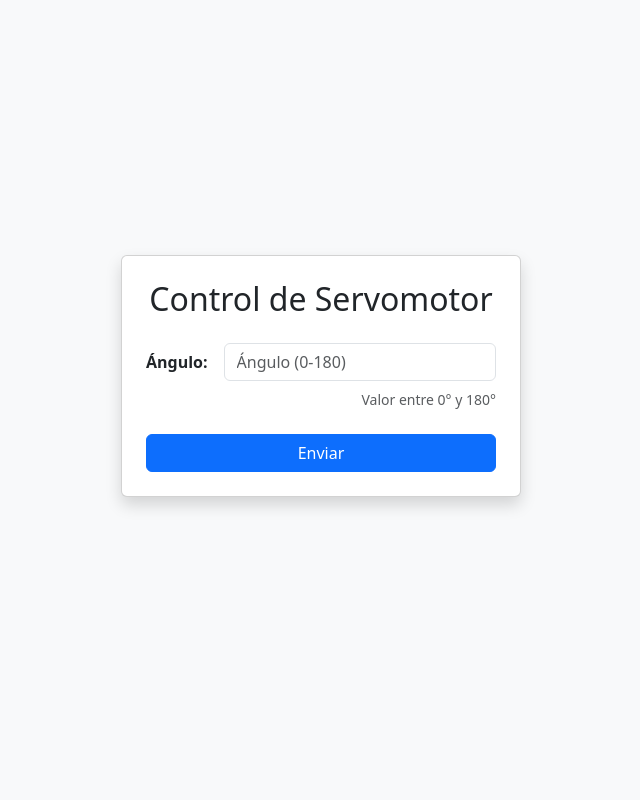
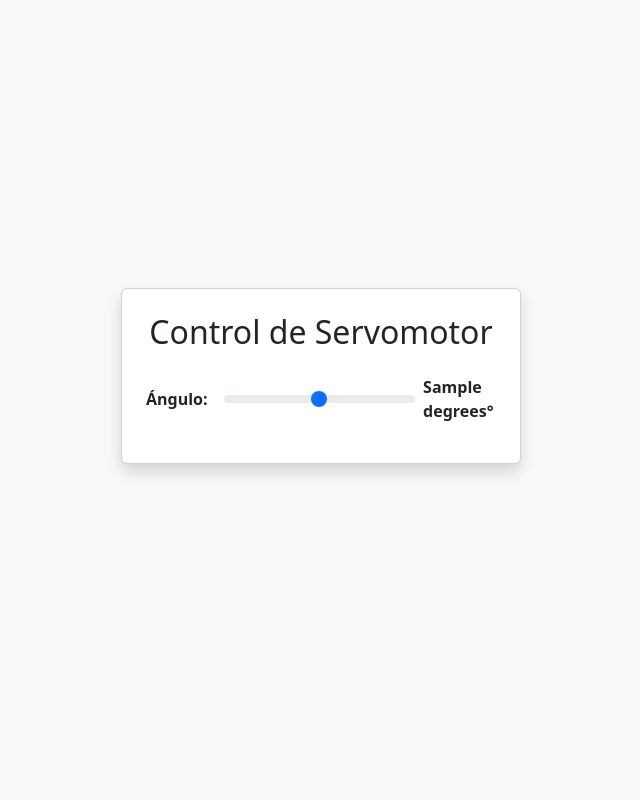
Before and after one commit to Torito77/Servomotor-control, a Flask app: template templates/index.html in a window 1280 px wide. Shown: the whole page, without its empty margins (319-959 px from the left). Run offline with Flask 3, Linux system fonts and the light colour scheme; the template is opened without the code that fills it: most values are stand-ins (such as "Sample title", 1, 10 or a date in 2020); some libraries are stand-ins or nearby versions.

Commit message:
Update on input

```diff
--- a/main.py
+++ b/main.py
@@ -11,19 +11,20 @@ Bootstrap5(app)
 
 SERIAL_PORT = 'COM3'
 BAUD_RATE = 9600
+try:
+    arduino = serial.Serial(SERIAL_PORT, BAUD_RATE, timeout=1)
+except serial.SerialException as e:
+    print(f"Error al abrir el puerto COM3: {e}")
+    arduino = None
+else:
+    print("Connected succesfully")
+
+
 def send_to_arduino(angle):
     try:
-        # Open the serial connection
-        ser = serial.Serial(SERIAL_PORT, BAUD_RATE, timeout=1)
-        time.sleep(2)  # Wait for the Arduino to initialize
-
         # Send the angle value followed by a newline
-        ser.write(f"{angle}\n".encode())
+        arduino.write(f"{angle}\n".encode())
         time.sleep(0.1)  # Give Arduino time to process
-
-        # Close the connection
-        ser.close()
-        return True
 
     except Exception as e:
         print(f"Error communicating with Arduino: {e}")
@@ -34,13 +35,13 @@ def send_to_arduino(angle):
 @app.route('/', methods=["GET","POST"])
 def home():
     angle = 90
-
+    message = None
     if request.method == 'POST':
 
         angle = request.form.get('angle', type=int)
-        send_to_arduino(angle)
 
         if angle is not None and (0 <= angle <= 180):
+            print(angle)
             if send_to_arduino(angle):
                 message = f"Successfully sent angle: {angle}°"
             else:
@@ -52,4 +53,4 @@ def home():
 
 
 if __name__ == "__main__":
-    app.run(debug=True)
+    app.run()
--- a/templates/index.html
+++ b/templates/index.html
@@ -12,21 +12,31 @@
             </div>
         {% endif %}
 
-        <form id="contactForm" name="sentMessage" action="{{ url_for('home') }}" method="post">
+        <form id="contactForm" name="sentMessage"  method="post">
             <div class="mb-3">
                 <div class="d-flex align-items-center mb-2">
                     <label for="angle" class="form-label me-3 fw-bold mb-0" style="width: 80px;">Ángulo:</label>
-                    <input type="number" class="form-control" id="angle" name="angle" min="0" max="180"
-                            value="{{ degrees }}" placeholder="Ángulo (0-180)" required>
+                    <input type="range" class="form-range me-2" id="angle" name="angle"
+                            min="0" max="180" value="{{ degrees }}" oninput="updateAngle(this.value)">
+                    <span id="angleDisplay" class="fw-bold">{{ degrees }}°</span>
                 </div>
-                <div class="form-text text-end">Valor entre 0° y 180°</div>
-            </div>
-
-            <div class="d-grid gap-2 mt-4">
-                <button type="submit" class="btn btn-primary">Enviar</button>
             </div>
         </form>
     </div>
 </div>
 
+<script>
+    function updateAngle(value) {
+        document.getElementById('angleDisplay').textContent = value + '°';
+
+        fetch('{{ url_for("home") }}', {
+            method: 'POST',
+            headers: {
+                'Content-Type': 'application/x-www-form-urlencoded',
+            },
+            body: 'angle=' + encodeURIComponent(value)
+        })
+    }
+</script>
+
 {% endblock %}
```
